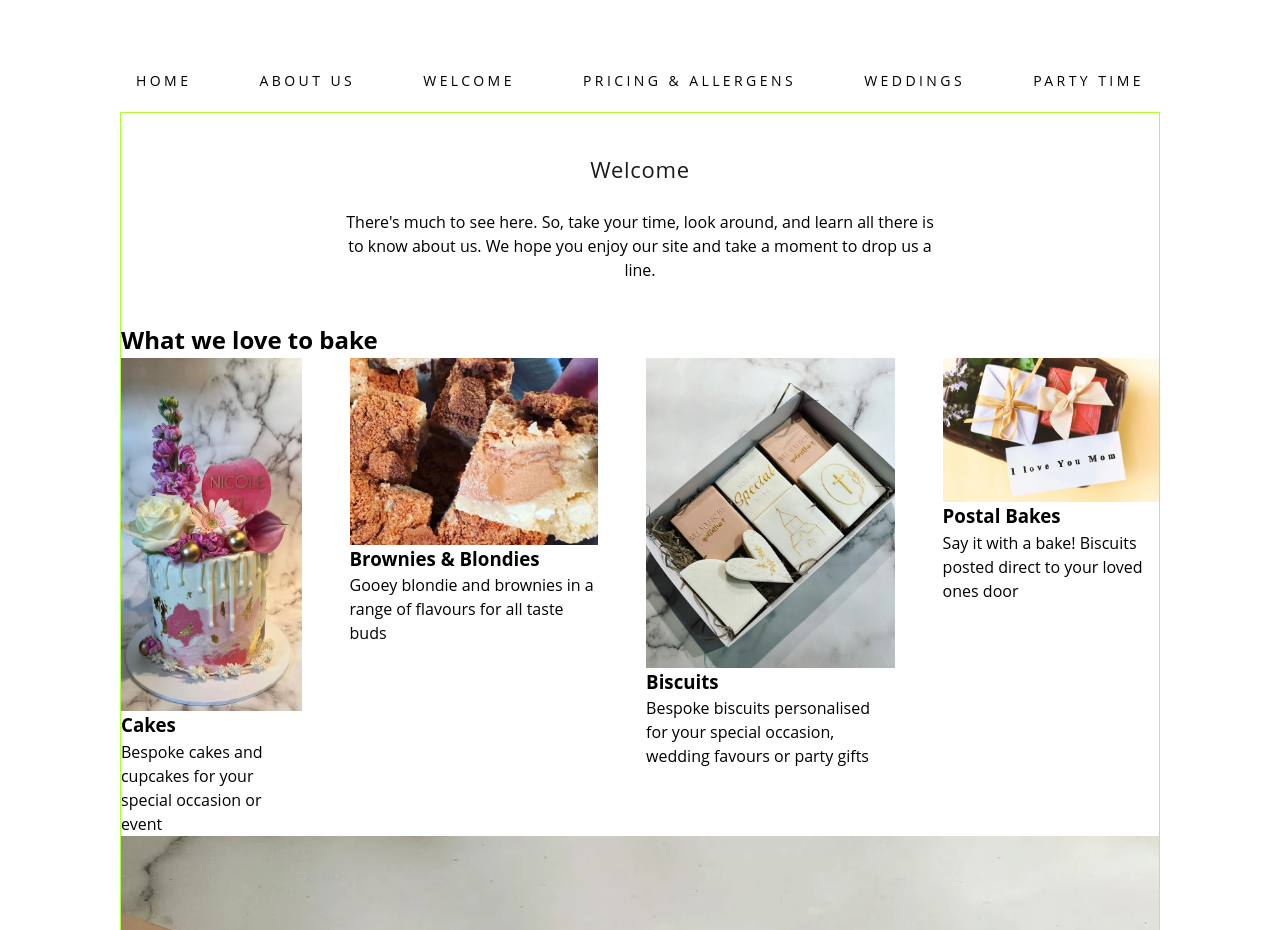
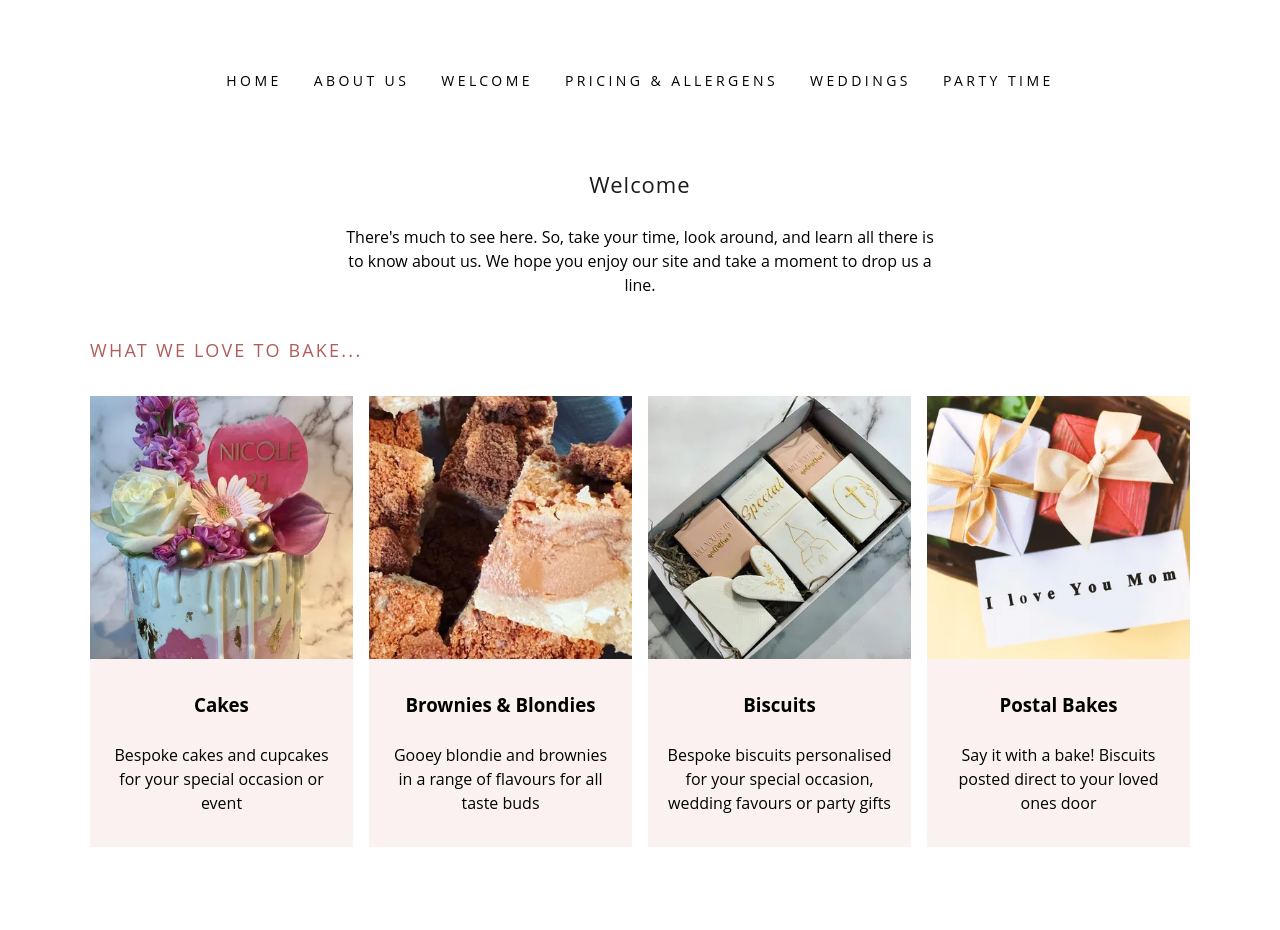
Before and after one commit to benagain/bearbakes, a plain HTML site: page index.html in a window 1280 px wide. Shown: the part 720-1650 px from the top of the page. Drawn offline with Linux system fonts and the light colour scheme.

Commit message:
What we love to bake cards

```diff
--- a/index.html
+++ b/index.html
@@ -7,94 +7,11 @@
       content="Birthday cakes, wedding cakes, brownies, blondies, biscuits, wedding favors, party favors, party food, business bakes, charity bakes
                Bear bakes by Laura @bearbakesbylaura "
     />
+    <meta content="width=device-width,initial-scale=1.0" name="viewport" />
     <meta name="author" content="Bear Bakes" />
-    <link rel="apple-touch-icon" href="img/apple-touch-icon-180x180.png">
-    <link rel="stylesheet" href="style-reset.css">
-    <style>
-
-        body {
-            font-family: 'Open Sans', arial, sans-serif;
-        }
-
-        h1 {
-            font-size: 1.375rem;
-            letter-spacing: 0.045rem;
-            font-weight: 400;
-            color: #1b1b1b;
-            margin: 0 0 24px 0;
-        }
-
-        ul { padding: 0; }
-
-        #logo-wrapper {
-            /* border: solid 1px red; */
-            display: flex;
-            justify-content: center;
-            align-items: center;
-            height: calc(100% - 2rem);
-        }
-
-        #logo-wrapper img {
-            object-fit: contain;
-        }
-
-        header {
-            display: flex;
-            justify-content: center;
-            height: 4rem;
-        }
-        nav {
-            display: flex;
-            align-items: center;
-        }
-        nav ul {
-            width: 65rem;
-            display: flex;
-            justify-content: space-between;
-            font-size: 0.875rem;
-            letter-spacing: 0.214rem;
-            font-weight: 400;
-            text-transform: uppercase;
-        }
-        nav ul li {
-            list-style-type: none;
-            /* text- */
-            padding: 0rem 1rem;
-        }
-
-        .welcome {
-            width: 37rem;
-            text-align: center;
-            padding: 2.5rem 0;
-        }
-        .main-wrapper {
-            width: 100%;
-            display: flex;
-            flex-direction: column;
-            align-items: center;
-        }
-
-        main {
-            border: solid 1px greenyellow;
-            max-width: 65rem;
-            display: flex;
-            flex-direction: column;
-            align-items: center;
-        }
-
-        .what-we-love ul {
-            display: flex;
-            justify-content: flex-start;
-            gap: 3rem;
-        }
-
-        .what-we-love ul li {
-            list-style-type: none;
-        }
-        .what-we-love ul li article img {
-            width: 100%;
-        }
-    </style>
+    <link rel="apple-touch-icon" href="img/apple-touch-icon-180x180.png" />
+    <link rel="stylesheet" href="style-reset.css" />
+    <link rel="stylesheet" href="style.css" />
   </head>
   <body>
     <div id="logo-wrapper">
@@ -109,10 +26,6 @@
           <li>Pricing & Allergens</li>
           <li>Weddings</li>
           <li>Party Time</li>
-                <!-- <li>Occasions</li>
-                <li>Charity</li>
-                <li>Postal Bakes</li>
-                <li>Queen's Jubilee</li> -->
         </ul>
       </nav>
     </header>
@@ -120,50 +33,66 @@
       <main>
         <section class="welcome">
           <h1>Welcome</h1>
-            <p>There's much to see here. So, take your time, look around, and learn all there is to know about us. We hope you enjoy our site and take a moment to drop us a line.</p>
+          <p>
+            There's much to see here. So, take your time, look around, and learn
+            all there is to know about us. We hope you enjoy our site and take a
+            moment to drop us a line.
+          </p>
         </section>
         <section class="what-we-love">
-            <h2>What we love to bake</h2>
-            <ul>
-                <li>
+          <h2>What we love to bake...</h2>
+          <div>
             <article>
-                        <img src="img/cake.jpg" />
+              <img src="img/cake-sq.jpg" />
               <h3>Cakes</h3>
-                        <p>Bespoke cakes and cupcakes for your special occasion or event</p>
+              <p>
+                Bespoke cakes and cupcakes for your special occasion or event
+              </p>
             </article>
-                </li>
-                <li>
             <article>
-                        <img src="img/brownies.jpg" />
+              <img src="img/brownies-sq.jpg" />
               <h3>Brownies & Blondies</h3>
-                        <p>Gooey blondie and brownies in a range of flavours for all taste buds </p>
+              <p>
+                Gooey blondie and brownies in a range of flavours for all taste
+                buds
+              </p>
             </article>
-                </li>
-                <li>
             <article>
-                        <img src="img/biscuits.jpg" />
+              <img src="img/biscuits-sq.jpg" />
               <h3>Biscuits</h3>
-                        <p>Bespoke biscuits personalised for your special occasion, wedding favours or party gifts</p>
+              <p>
+                Bespoke biscuits personalised for your special occasion, wedding
+                favours or party gifts
+              </p>
             </article>
-                </li>
-                <li>
             <article>
-                        <img src="img/postal.jpg" />
+              <img src="img/postal-sq.jpg" />
               <h3>Postal Bakes</h3>
-                        <p>Say it with a bake! Biscuits posted direct to your loved ones door</p>
+              <p>
+                Say it with a bake! Biscuits posted direct to your loved ones
+                door
+              </p>
             </article>
-                </li>
-            </ul>
+          </div>
         </section>
-        <section class="supporting-other-businesses">
+        <!-- <section class="supporting-other-businesses">
           <article>
             <img src="img/thank-you.jpg" />
             <h3>Are you a business owner? Looking for event cakes or bakes?</h3>
-                <p>Look no further. We love working with other businesses to celebrate your work! We've worked with others to provide cakes and biscuits personalised to your company or business to celebrate your milestone or events!</p>
-                <p>These biscuits were baked especially for Nichola Nails & Beauty who was celebrating a year since opening up her beauty business - Congratulations Nichola!</p>
+            <p>
+              Look no further. We love working with other businesses to
+              celebrate your work! We've worked with others to provide cakes and
+              biscuits personalised to your company or business to celebrate
+              your milestone or events!
+            </p>
+            <p>
+              These biscuits were baked especially for Nichola Nails & Beauty
+              who was celebrating a year since opening up her beauty business -
+              Congratulations Nichola!
+            </p>
             <p><a>Check out her Instagram!</a></p>
           </article>
-        </section>
+        </section> -->
       </main>
     </div>
     <footer></footer>
--- /dev/null
+++ b/style.css
@@ -0,0 +1,135 @@
+body {
+  font-family: "Open Sans", arial, sans-serif;
+}
+
+h1 {
+  font-size: 1.375rem;
+  letter-spacing: 0.045em;
+  font-weight: 400;
+  color: #1b1b1b;
+  margin: 0 0 24px 0;
+}
+
+ul {
+  padding: 0;
+}
+
+section {
+  margin-bottom: 5rem;
+}
+
+#logo-wrapper {
+  display: flex;
+  justify-content: center;
+  align-items: center;
+  height: calc(100% - 2rem);
+  max-width: 100%;
+}
+
+#logo-wrapper img {
+  object-fit: contain;
+}
+
+header {
+  display: flex;
+  justify-content: center;
+  height: 4rem;
+}
+nav {
+  display: flex;
+  align-items: center;
+}
+nav ul {
+  max-width: 65rem;
+  display: flex;
+  justify-content: space-between;
+  font-size: 0.875rem;
+  letter-spacing: 0.214rem;
+  font-weight: 400;
+  text-transform: uppercase;
+}
+nav ul li {
+  list-style-type: none;
+  padding: 0rem 1rem;
+}
+
+.welcome {
+  max-width: 37rem;
+  text-align: center;
+  margin: 2.5rem 0;
+}
+.main-wrapper {
+  width: 100%;
+  display: flex;
+  flex-direction: column;
+  align-items: center;
+  padding: 1rem;
+}
+
+main {
+  max-width: calc(1180rem / 16);
+  display: flex;
+  flex-direction: column;
+  align-items: center;
+}
+
+.what-we-love {
+  width: 100%;
+  display: flex;
+  flex-direction: column;
+}
+
+.what-we-love h2 {
+  font-size: calc(18rem / 16);
+  text-transform: uppercase;
+  color: rgb(178, 93, 93);
+  margin-bottom: 32px;
+  letter-spacing: 0.125em;
+  font-weight: 400;
+}
+
+.what-we-love div {
+  align-self: center;
+  width: 100%;
+  display: flex;
+  gap: 1rem;
+  justify-content: space-between;
+  flex-wrap: wrap;
+  padding-bottom: 3rem;
+}
+
+.what-we-love div article {
+  background-color: rgb(251, 241, 241);
+  flex-basis: 100%;
+  width: 100%;
+  max-width: calc(100vw - 1rem);
+  text-align: center;
+  padding-bottom: 2rem;
+  margin-bottom: 2rem;
+}
+
+.what-we-love div article p {
+  padding: 0 1rem;
+}
+
+@media screen and (min-width: 768px) {
+  .what-we-love div article {
+    max-width: calc(100vw / 2 - 2.5rem);
+  }
+}
+
+@media screen and (min-width: 1180px) {
+  .what-we-love div article {
+    max-width: calc(1180px / 4 - 2rem);
+  }
+}
+
+h3 {
+  margin: 1.5rem;
+}
+.what-we-love div article img {
+  width: 100%;
+  /* -webkit-clip-path: inset(30px 10px 30px 10px); */
+  /* clip-path: circle(75px at 50% 50%) */
+  margin-bottom: 2rem;
+}
```
Also changed, not shown: img/biscuits-sq.jpg (added), img/brownies-sq.jpg (added), img/cake-sq.jpg (added), img/postal-sq.jpg (added). Lines whose indentation alone changed are shown as unchanged.
